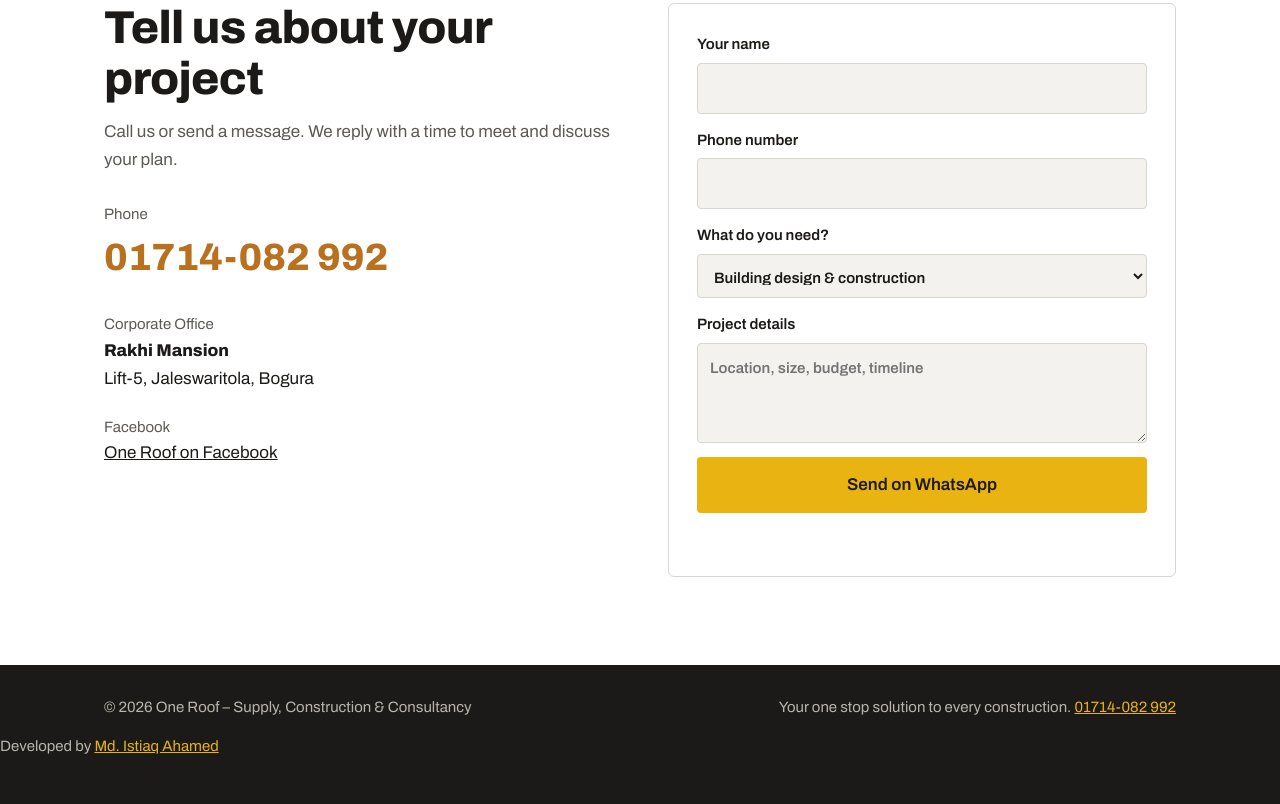
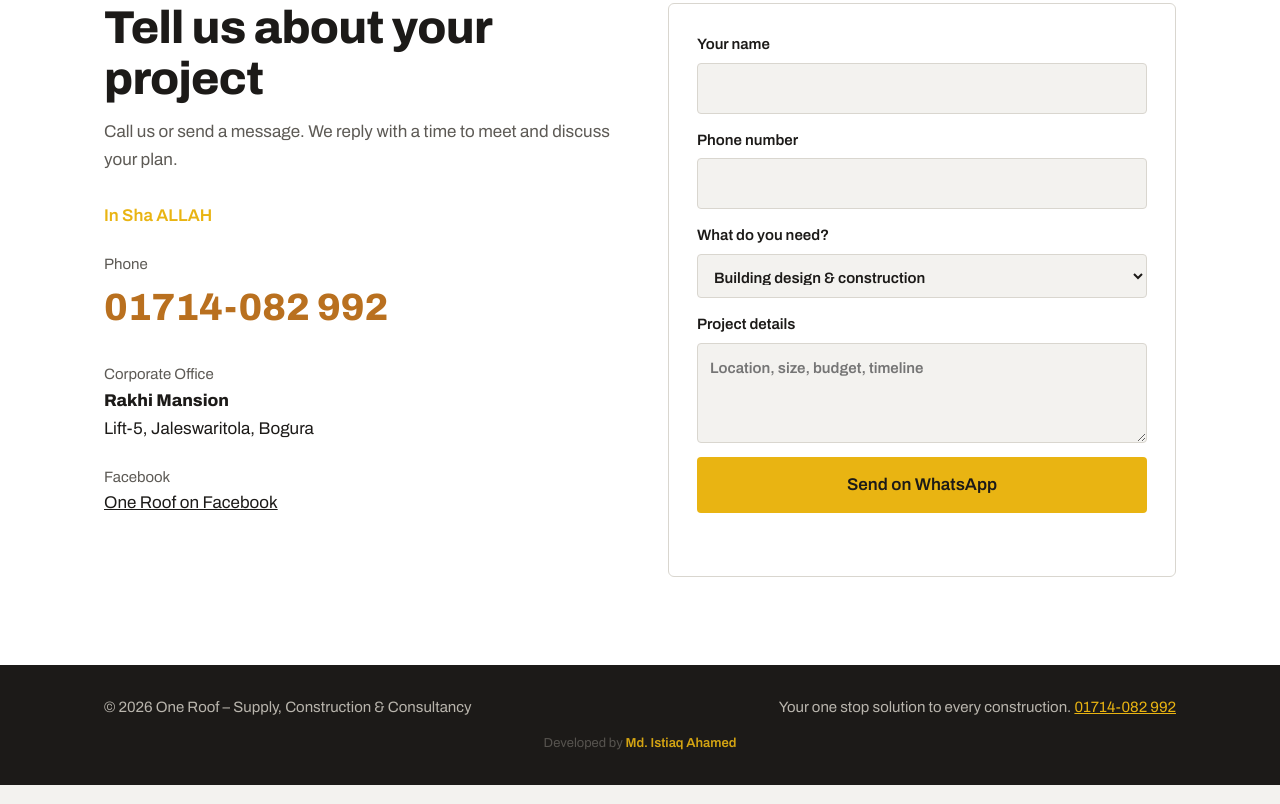
Before and after one commit to mdistiaqahamed/one-roof, a plain HTML site: page index.html in a window 1280 px wide. Shown: the part 4365-5169 px from the top of the page. Drawn offline with Linux system fonts and the light colour scheme.

Commit message:
Add In Sha ALLAH in contact section

```diff
--- a/index.html
+++ b/index.html
@@ -28,6 +28,10 @@ header .wrap{display:flex;align-items:center;justify-content:space-between;heigh
 nav{display:flex;gap:26px;align-items:center}
 nav a{text-decoration:none;font-size:15px;opacity:.85}
 nav a:hover{opacity:1;color:var(--gold)}
+.devcredit{margin:14px 0 0;text-align:center;font-size:13px;color:var(--mute);opacity:.9}
+.devcredit a{color:var(--gold);text-decoration:none;font-weight:600}
+.devcredit a:hover{text-decoration:underline}
+.insha{margin:8px 0 0;font-weight:600;color:var(--gold)}
 .call{background:var(--gold);color:#1c1a18;padding:8px 16px;border-radius:4px;font-weight:600;opacity:1!important}
 .call:hover{color:#1c1a18!important;background:#f5c72d}
 @media(max-width:720px){nav a:not(.call){display:none}}
@@ -201,6 +205,7 @@ footer a{color:var(--gold)}
   <div class="info">
    <h2>Tell us about your project</h2>
    <p class="sub" style="margin-bottom:28px">Call us or send a message. We reply with a time to meet and discuss your plan.</p>
+   <p class="insha">In Sha ALLAH</p>
    <p><small>Phone</small><a class="phone" href="tel:+8801714082992">01714-082 992</a></p>
    <p><small>Corporate Office</small><b>Rakhi Mansion</b><br>Lift-5, Jaleswaritola, Bogura</p>
    <p><small>Facebook</small><a href="https://www.facebook.com/profile.php?id=61564590733821" rel="noopener">One Roof on Facebook</a></p>
```
